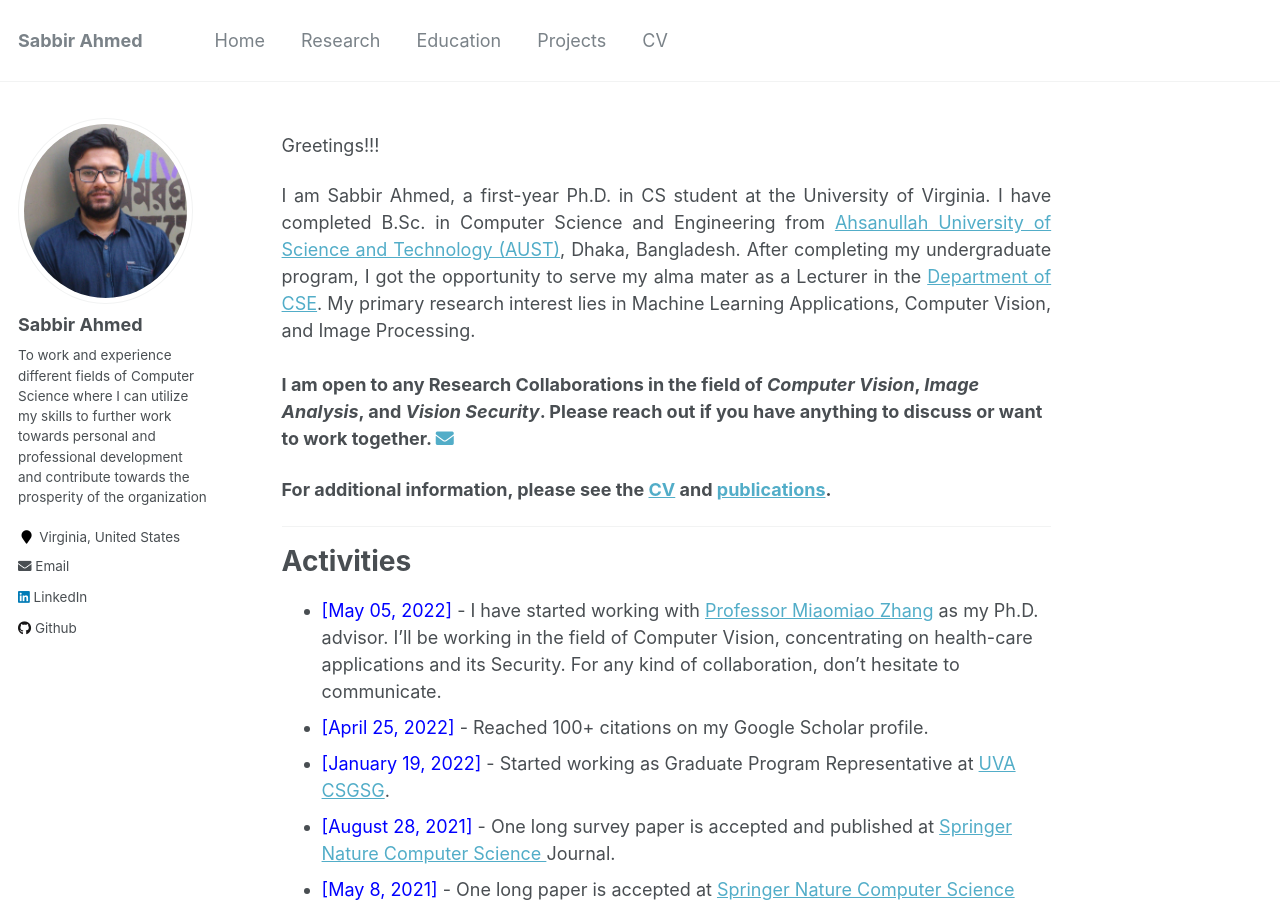
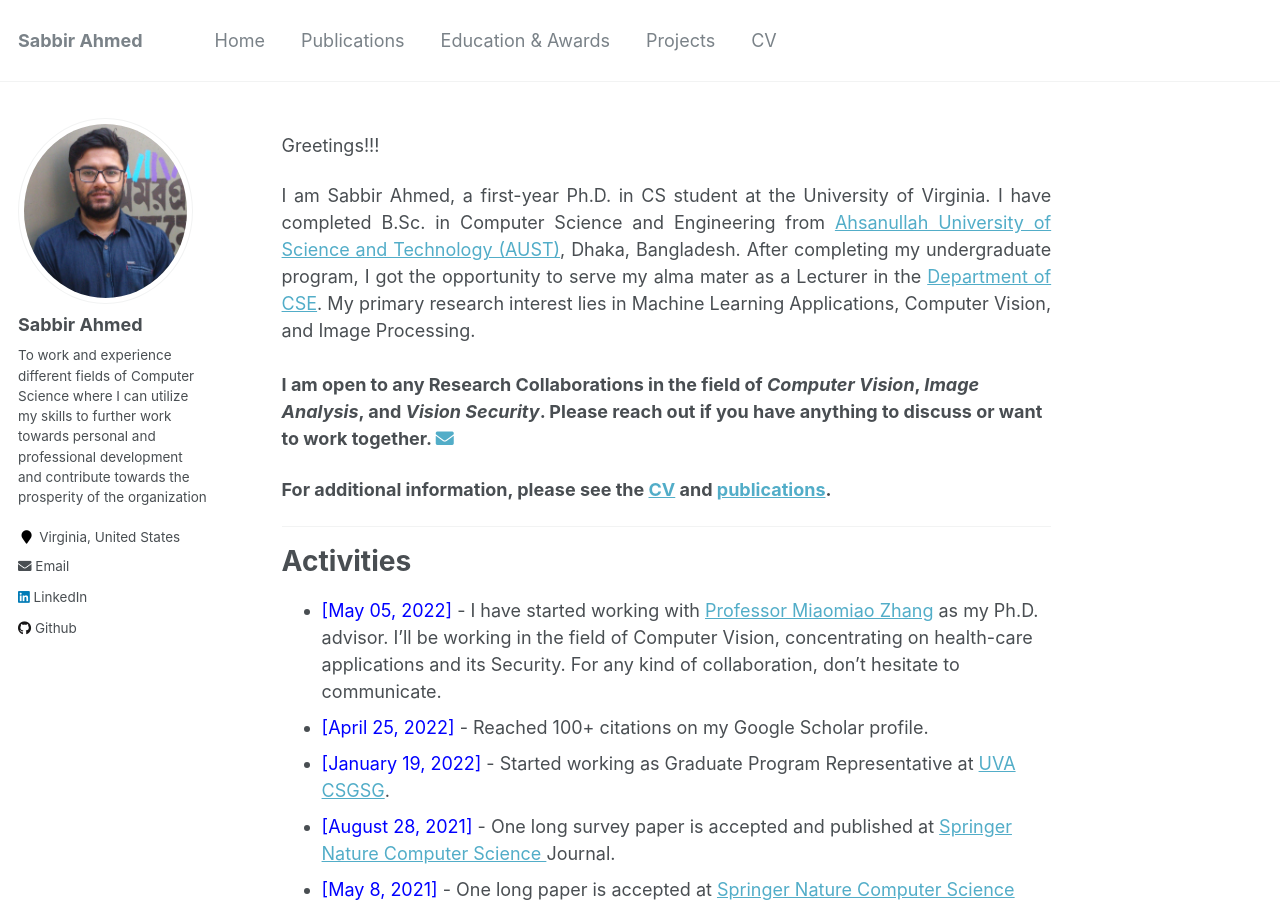
Before and after one commit to sabbirTest/sabbirTest.github.io, a Jekyll site: the page built from _pages/about.md, in a window 1280 px wide and 900 px high. Built offline with Jekyll 4.4.1, drawn with Linux system fonts in a browser that asks for light colours; a script that is not in the unit is left out.

Commit message:
Update navigation.yml

```diff
--- a/_data/navigation.yml
+++ b/_data/navigation.yml
@@ -1,13 +1,12 @@
-# main links links
 main:
   - title: "Home"
     url: /
 
-  - title: "Research"
-    url: /research/
+  - title: "Publications"
+    url: /publications/
 
-  - title: "Education"
-    url: /education/
+  - title: "Education & Awards"
+    url: /education-awards/
 
   - title: "Projects"
     url: /projects/
```
